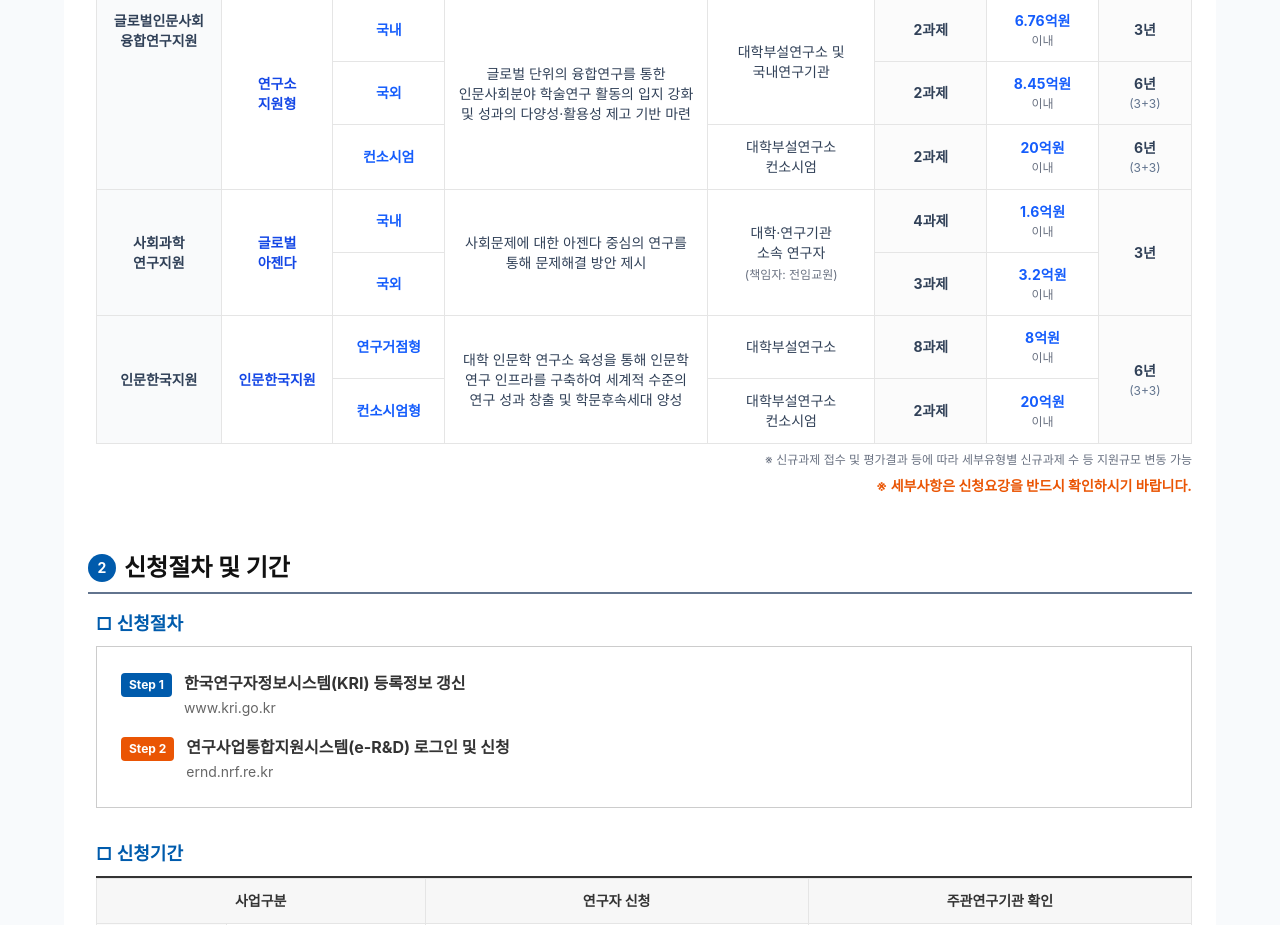
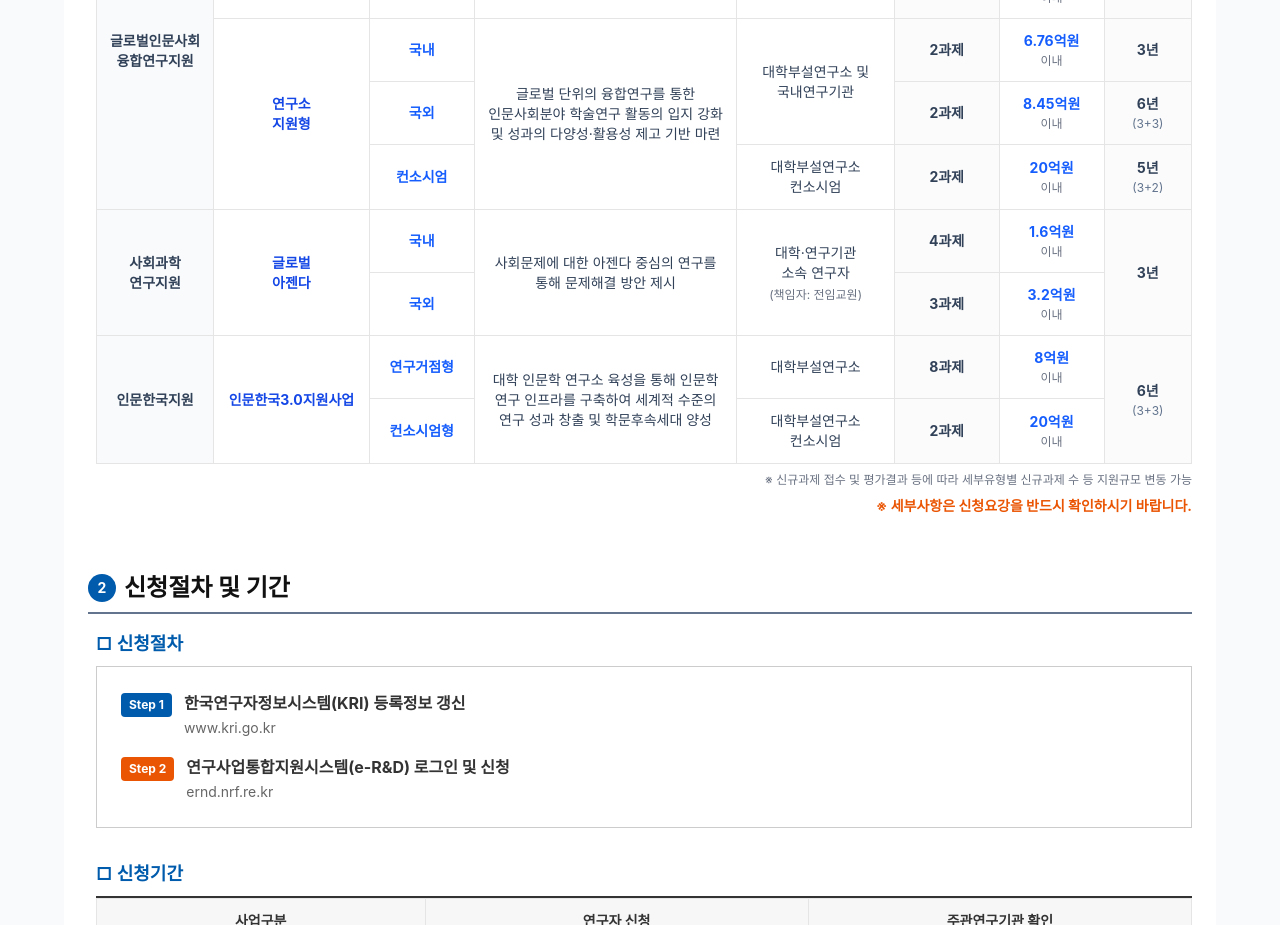
Before and after one commit to jackkim523/nrf.notice, a Next.js app: page /announcement in a window 1280 px wide. Shown: the part 940-1865 px from the top of the page. Built offline with nearby package versions, Linux system fonts and the light colour scheme; a web font is replaced by a local one.

Commit message:
Update program schedules, durations, and names

```diff
--- a/app/data/businessTableData.ts
+++ b/app/data/businessTableData.ts
@@ -184,10 +184,10 @@ export const businessTableData: BusinessRow[] = [
         budgetEn: "2B Won",
         budgetNote: "이내",
         budgetNoteEn: "Max",
-        period: "6년",
-        periodEn: "6 Years",
-        periodNote: "(3+3)",
-        periodNoteEn: "(3+3)"
+        period: "5년",
+        periodEn: "5 Years",
+        periodNote: "(3+2)",
+        periodNoteEn: "(3+2)"
     },
 
     // --- 사회과학연구지원 (Social Science) ---
@@ -239,7 +239,7 @@ export const businessTableData: BusinessRow[] = [
         category: "인문한국지원",
         categoryEn: "Humanities Korea\n(HK+)",
         categoryRowSpan: 2,
-        subCategory: "인문한국지원",
+        subCategory: "인문한국3.0지원사업",
         subCategoryEn: "HK 3.0 Support",
         subCategoryRowSpan: 2,
         type: "연구거점형",
--- a/components/AnnouncementSection.tsx
+++ b/components/AnnouncementSection.tsx
@@ -122,7 +122,7 @@ export default function AnnouncementSection() {
                                     </tr>
                                     <tr>
                                         <td className="border border-[#e5e5e5] py-3 px-2 font-bold bg-[#fbfbfb] whitespace-nowrap">{t('인문한국지원', 'HK Support')}</td>
-                                        <td className="border border-[#e5e5e5] py-3 px-2 font-bold whitespace-nowrap">{t('인문한국지원', 'HK Support')}</td>
+                                        <td className="border border-[#e5e5e5] py-3 px-2 font-bold whitespace-nowrap text-blue-700">{t('인문한국3.0지원사업', 'HK 3.0 Support')}</td>
                                     </tr>
                                 </tbody>
                             </table>
@@ -151,7 +151,7 @@ export default function AnnouncementSection() {
                                         <td className="border border-[#e5e5e5] py-3 px-2 text-left whitespace-nowrap">{t('2026년도 신규과제 신청 공고', 'Announcement of New Project Call')}</td>
                                     </tr>
                                     <tr>
-                                        <td className="border border-[#e5e5e5] py-3 px-2 font-bold bg-[#fbfbfb] whitespace-nowrap">{t('2026년 4월', 'Apr 2026')}</td>
+                                        <td className="border border-[#e5e5e5] py-3 px-2 font-bold bg-[#fbfbfb] whitespace-nowrap">{t('2026년 3월 ~ 4월', 'Mar ~ Apr 2026')}</td>
                                         <td className="border border-[#e5e5e5] py-3 px-2 text-left whitespace-nowrap">{t('2026년도 신규과제 신청 접수', 'Application Registration')}</td>
                                     </tr>
                                     <tr>
```
